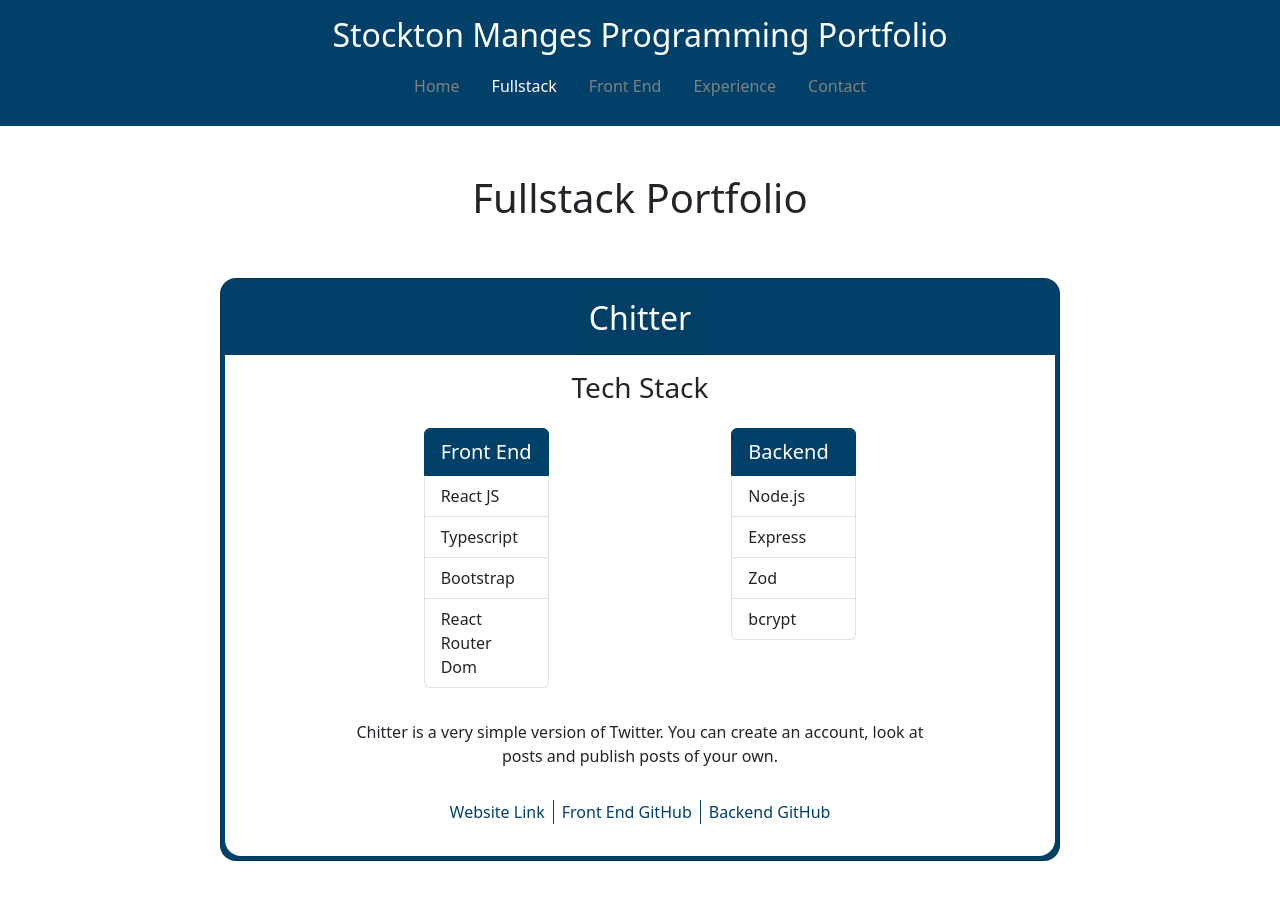
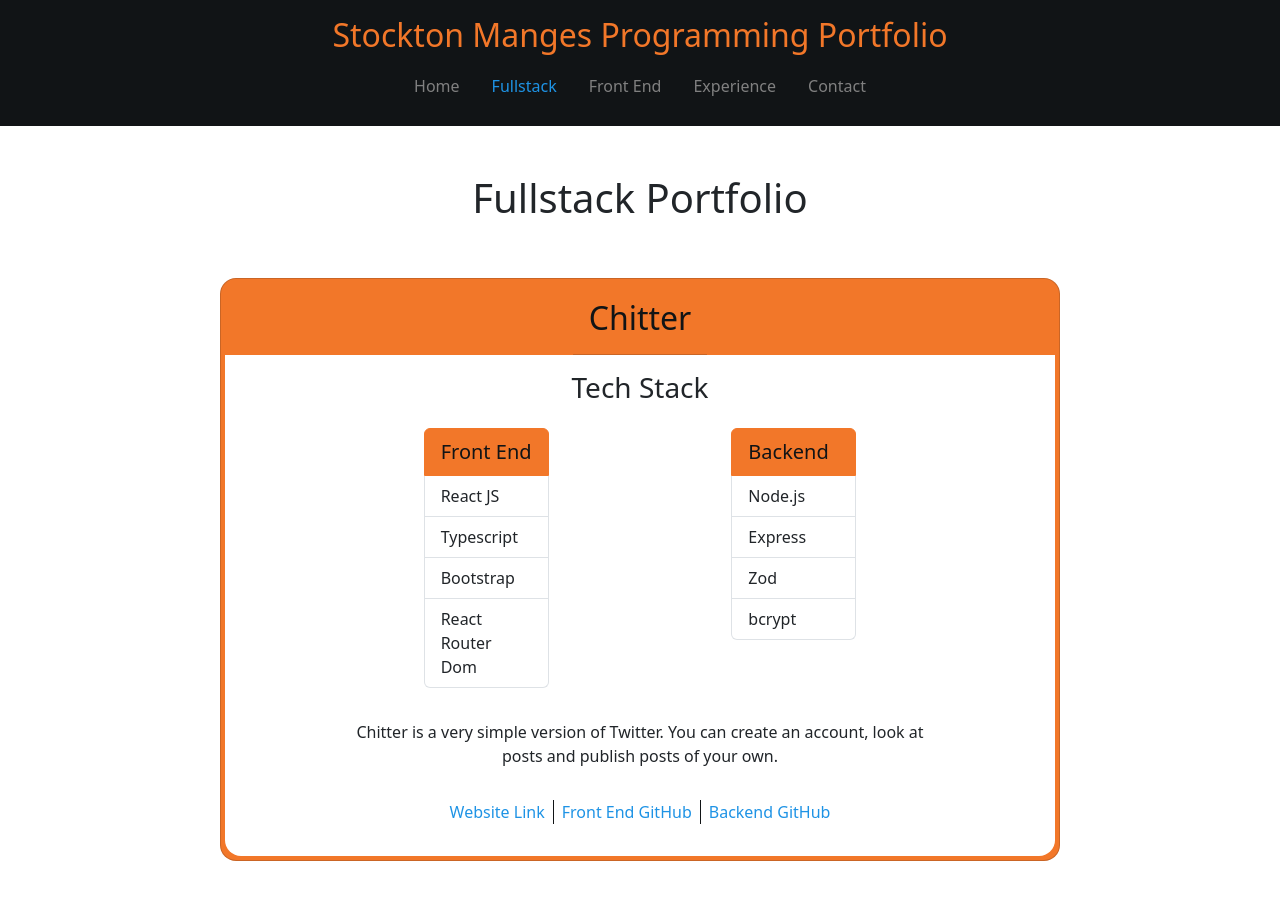
Before and after one commit to StocktonManges/dev-portfolio-page, a React (Vite) app: page /portfolio/fullstack in a window 1280 px wide. Shown: the top 900 px of the page. Built offline with nearby package versions, Linux system fonts and the light colour scheme.

Commit message:
Applied Mapline styling

```diff
--- a/src/components/FrontEndPortfolio.tsx
+++ b/src/components/FrontEndPortfolio.tsx
@@ -11,12 +11,14 @@ export default function FullstackPortfolio() {
               key={title}
               className="card bg-primary rounded-4 p-1 my-5 text-center"
             >
-              <h2 className="card-header p-3 text-white w-fit-content m-auto">
+              <h2 className="card-header p-3 text-black w-fit-content m-auto bg-primary">
                 {title}
               </h2>
               <div className="card-body rounded-bottom-4 bg-white w-100 d-flex flex-column align-items-center">
                 <ul className="list-group w-sm-50 w-md-25 text-center">
-                  <li className="list-group-item fs-5 active">Tech Stack</li>
+                  <li className="list-group-item fs-5 active text-black">
+                    Tech Stack
+                  </li>
                   {techStack.map((item) => (
                     <li className="list-group-item" key={item}>
                       {item}
@@ -26,21 +28,21 @@ export default function FullstackPortfolio() {
 
                 <p className="w-75 text-center my-3">{shortDescription}</p>
 
-                <div className="my-3 d-flex justify-content-center w-100 text-center">
+                <div className="my-3 d-flex justify-content-center w-100 text-center text-secondary">
                   {website && (
                     <>
                       <a
-                        className={`w-auto link-underline link-underline-opacity-0 link-underline-opacity-100-hover`}
+                        className="w-auto link-underline-secondary link-underline-opacity-0 link-underline-opacity-100-hover"
                         href={website}
                         target="_blank"
                       >
                         Website
                       </a>
-                      <span className="border-end border-primary mx-2" />
+                      <span className="border-end border-black mx-2" />
                     </>
                   )}
                   <a
-                    className="w-auto link-underline link-underline-opacity-0 link-underline-opacity-100-hover"
+                    className="w-auto link-underline-secondary link-underline-opacity-0 link-underline-opacity-100-hover"
                     href={github}
                     target="_blank"
                   >
--- a/src/components/FullstackPortfolio.tsx
+++ b/src/components/FullstackPortfolio.tsx
@@ -8,7 +8,7 @@ export default function FullstackPortfolio() {
         {fullstackPortfolio.map(
           ({ title, website, techStack, shortDescription, github }) => (
             <div key={title} className="card bg-primary rounded-4 p-1 my-5">
-              <h2 className="card-header p-3 text-white w-fit-content m-auto">
+              <h2 className="card-header p-3 text-black w-fit-content m-auto bg-primary">
                 {title}
               </h2>
               <div className="card-body rounded-bottom-4 bg-white w-100 d-flex flex-column align-items-center">
@@ -16,7 +16,9 @@ export default function FullstackPortfolio() {
 
                 <div className="d-flex justify-content-evenly w-75 my-3 w-100">
                   <ul className="list-group">
-                    <li className="list-group-item fs-5 active">Front End</li>
+                    <li className="list-group-item fs-5 active text-black">
+                      Front End
+                    </li>
                     {techStack.frontEnd.map((item) => (
                       <li className="list-group-item" key={item}>
                         {item}
@@ -25,7 +27,9 @@ export default function FullstackPortfolio() {
                   </ul>
 
                   <ul className="list-group">
-                    <li className="list-group-item active fs-5">Backend</li>
+                    <li className="list-group-item active fs-5 text-black">
+                      Backend
+                    </li>
                     {techStack.backend.map((item) => (
                       <li className="list-group-item" key={item}>
                         {item}
@@ -47,22 +51,22 @@ export default function FullstackPortfolio() {
                         Website Link
                       </a>
 
-                      <span className="border-end border-primary mx-2" />
+                      <span className="border-end border-black mx-2" />
                     </>
                   )}
 
                   <a
-                    className="link-underline link-underline-opacity-0 link-underline-opacity-100-hover"
+                    className="link-underline-secondary link-underline-opacity-0 link-underline-opacity-100-hover"
                     href={github.frontEnd}
                     target="_blank"
                   >
                     Front End GitHub
                   </a>
 
-                  <span className="border-end border-primary mx-2" />
+                  <span className="border-end border-black mx-2" />
 
                   <a
-                    className="link-underline link-underline-opacity-0 link-underline-opacity-100-hover"
+                    className="link-underline-secondary link-underline-opacity-0 link-underline-opacity-100-hover"
                     href={github.backend}
                     target="_blank"
                   >
--- a/src/components/Header.tsx
+++ b/src/components/Header.tsx
@@ -10,9 +10,9 @@ export default function Header() {
 
   return (
     <>
-      <header className="bg-primary p-3 text-center text-white d-flex flex-column justify-content-center align-items-center position-relative">
+      <header className="bg-black p-3 text-center text-primary d-flex flex-column justify-content-center align-items-center position-relative">
         <button
-          className="d-md-none btn btn-primary position-absolute start-5px top-5px p-1 text-white"
+          className="d-md-none btn btn-black position-absolute start-5px top-5px p-1 text-primary"
           onClick={() => {
             setNavOpen((prev) => !prev);
           }}
@@ -25,12 +25,12 @@ export default function Header() {
         </h2>
         <Collapse in={navOpen}>
           <div className="d-md-flex">
-            <ul className="nav nav-pills h-0 overflow-hidden bg-primary align-items-center justify-content-center flex-column flex-md-row d-md-flex">
+            <ul className="nav nav-pills h-0 overflow-hidden bg-black align-items-center justify-content-center flex-column flex-md-row d-md-flex">
               <li className="nav-item">
                 <a
                   href={navUrls.home}
-                  className={`nav-link my-1 text-white-hover ${
-                    pathname === navUrls.home && "active"
+                  className={`nav-link my-1 ${
+                    pathname === navUrls.home && "text-secondary"
                   }`}
                 >
                   Home
@@ -39,8 +39,8 @@ export default function Header() {
               <li className="nav-item">
                 <a
                   href={navUrls.fullstackPortfolio}
-                  className={`nav-link my-1 text-white-hover ${
-                    pathname === navUrls.fullstackPortfolio && "active"
+                  className={`nav-link my-1 ${
+                    pathname === navUrls.fullstackPortfolio && "text-secondary"
                   }`}
                 >
                   Fullstack
@@ -49,8 +49,8 @@ export default function Header() {
               <li className="nav-item">
                 <a
                   href={navUrls.frontEndPortfolio}
-                  className={`nav-link my-1 text-white-hover ${
-                    pathname === navUrls.frontEndPortfolio && "active"
+                  className={`nav-link my-1 ${
+                    pathname === navUrls.frontEndPortfolio && "text-secondary"
                   }`}
                 >
                   Front End
@@ -59,8 +59,8 @@ export default function Header() {
               <li className="nav-item">
                 <a
                   href={navUrls.experience}
-                  className={`nav-link my-1 text-white-hover ${
-                    pathname === navUrls.experience && "active"
+                  className={`nav-link my-1 ${
+                    pathname === navUrls.experience && "text-secondary"
                   }`}
                 >
                   Experience
@@ -69,8 +69,8 @@ export default function Header() {
               <li className="nav-item">
                 <a
                   href={navUrls.contact}
-                  className={`nav-link my-1 text-white-hover ${
-                    pathname === navUrls.contact && "active"
+                  className={`nav-link my-1 ${
+                    pathname === navUrls.contact && "text-secondary"
                   }`}
                 >
                   Contact
--- a/src/css/styles.scss
+++ b/src/css/styles.scss
@@ -1,5 +1,8 @@
-$primary: #014069;
-$secondary: #692a01;
+// $primary: #014069;
+$primary: #f27729;
+$black: #111416;
+// $secondary: #692a01;
+$secondary: #1e93e5;
 $utilities: (
   "width": (
     property: width,
@@ -23,13 +26,18 @@ $position-values: (
   50: 50%,
   100: 100%,
 );
-$nav-link-hover-color: white;
+$nav-link-hover-color: $secondary;
+// $nav-link-hover-color: white;
 $nav-link-color: gray;
 
 @import "~bootstrap/scss/bootstrap";
 
 img {
   width: 100%;
+}
+
+a {
+  color: $secondary;
 }
 
 header i {
```
Also changed, not shown: src/css/styles.css, 1 other file (tests, documents, lock files or other folders).
